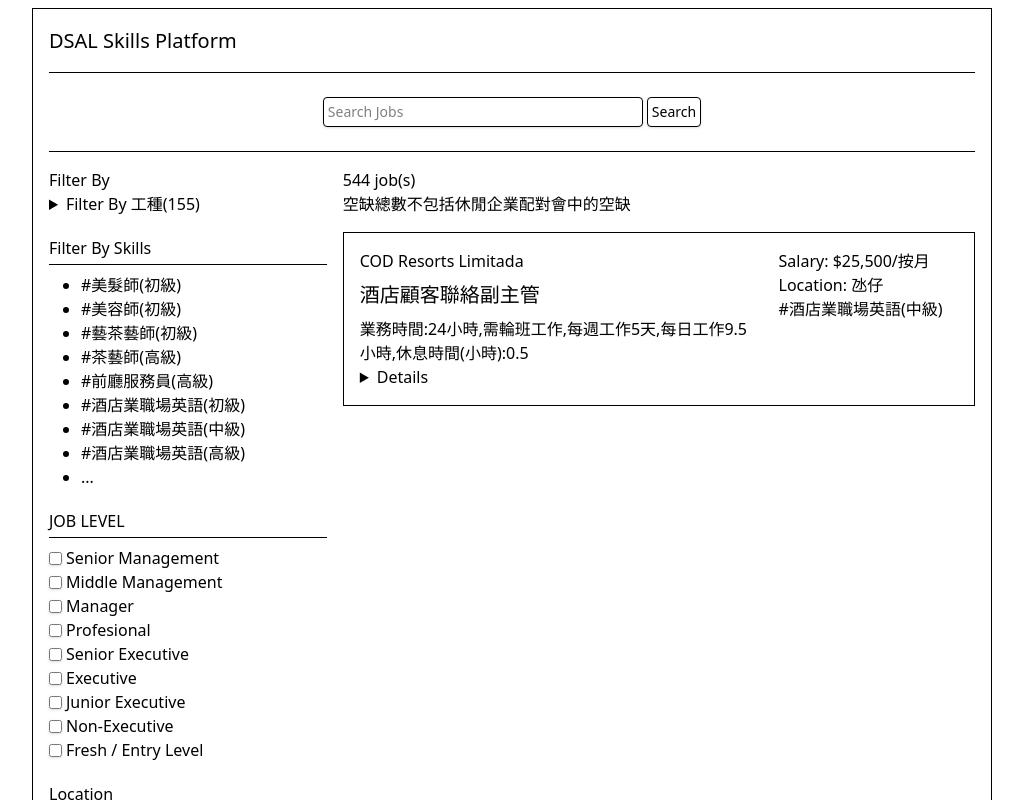
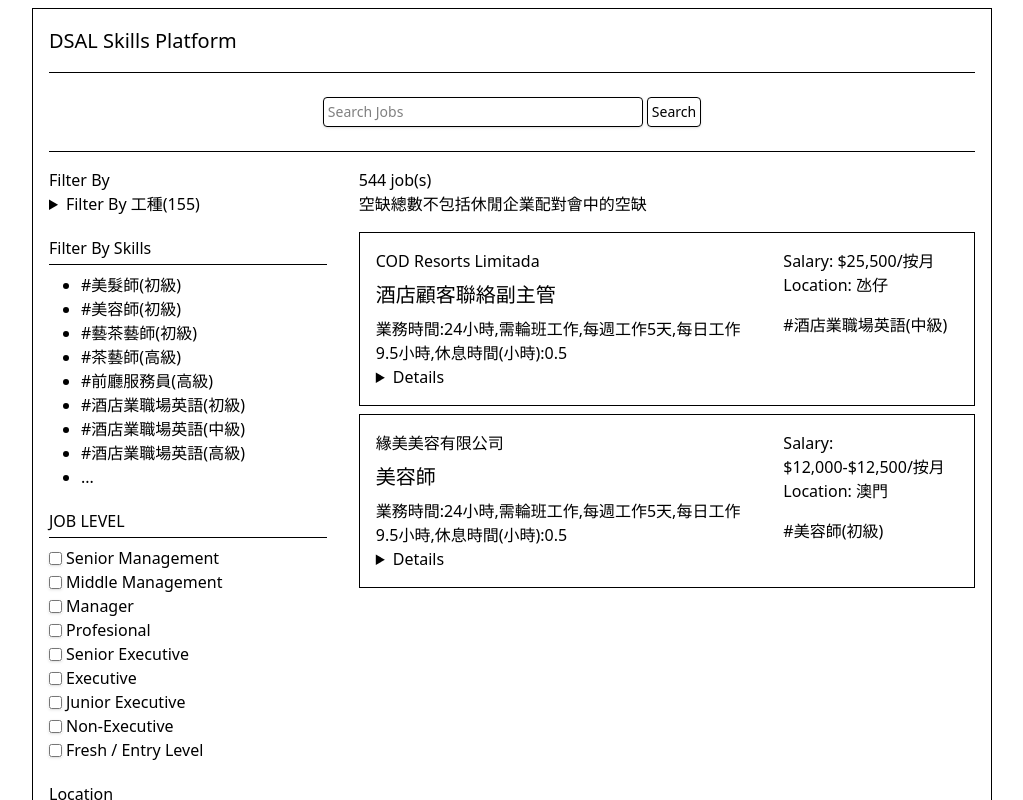
Before and after one commit to LunchBox/dsal-platform, a Vue app: page /jobs in a window 1280 px wide. Shown: the top 800 px of the page, without its empty margins (128-1151 px from the left). Built offline with nearby package versions, Linux system fonts and the light colour scheme; the HTML template or start-up script is replaced by a standard one.

Commit message:
adding jobs

```diff
--- a/src/data/jobs.ts
+++ b/src/data/jobs.ts
@@ -12,4 +12,16 @@ export const JOBS = [
       "3年相關工作經驗;具備酒店管理、旅遊管理或相關專業優先，至少2年於五星級酒店擔任酒店顧客聯絡副主管經驗",
     desc: "- 接聽客人來電，解答客人查詢及協助客人預定房間及餐飲服務。 - 與前堂部、客房部及其他部門協作，確保顧客需求得以滿足。 - 收集和分析客人反饋，提出改善建議以提高服務水平。 - 管理且確保部門流暢和高效的運作。",
   },
+  {
+    tp: "緣美美容有限公司",
+    name: "美容師",
+    salary: "$12,000-$12,500/按月",
+    location: "澳門",
+    tags: ["美容師(初級)"],
+    work_hours:
+      "業務時間:24小時,需輪班工作,每週工作5天,每日工作9.5小時,休息時間(小時):0.5",
+    edu_req: "初中教育,廣東話一般",
+    exp_req: "2年以上美容公司工作經驗",
+    desc: "提供美容服務；提供美容的專業意見予客戶；配合公司銷售美容產品；適時匯報客戶要求、與公司協商改善美容流程及設備提升；操作美容儀器；確保美容服務過程的安全",
+  },
 ];
--- a/src/views/CoursesView.vue
+++ b/src/views/CoursesView.vue
@@ -35,7 +35,7 @@ const courses = computed(() => {
       </form>
     </div>
 
-    <div class="flex gap-x-4">
+    <div class="flex gap-x-8">
       <div class="py-4" style="width: 30%">
         <section class="my-4">
           <div class="py-1 border-b mb-2">Filter By Skills</div>
--- a/src/views/HomeView.vue
+++ b/src/views/HomeView.vue
@@ -16,7 +16,7 @@ import { RouterLink } from "vue-router";
       </div>
     </form>
 
-    <div class="my-4 flex flex-wrap gap-x-4">
+    <div class="my-4 flex flex-wrap gap-x-2">
       <div class="border w-24 h-24">
         <RouterLink
           to="/courses"
--- a/src/views/JobsMatch.vue
+++ b/src/views/JobsMatch.vue
@@ -7,7 +7,7 @@ import { JOBS } from "../data/jobs";
 <template>
   <div>
     <div class="py-4 border-b">Jobs Match My Skills</div>
-    <div class="flex gap-x-4">
+    <div class="flex gap-x-8">
       <div class="py-4 pr-4" style="width: 30%">
         <div class="my-4">
           <div class="py-1 border-b mb-2">我的技能點</div>
--- a/src/views/JobsView.vue
+++ b/src/views/JobsView.vue
@@ -1,10 +1,25 @@
 <script setup lang="ts">
-import { RouterLink } from "vue-router";
+import { RouterLink, useRoute } from "vue-router";
 
 import { OCCUPATION } from "../data/occupation";
 import { SKILLS } from "../data/skills";
 
 import { JOBS } from "../data/jobs";
+import { computed } from "vue";
+
+const route = useRoute();
+
+const query = computed(() => route.query?.tag);
+
+const jobs = computed(() => {
+  const kw = "" + query.value;
+
+  if (query.value) {
+    return JOBS.filter((c) => c.name.includes(kw) || c.tags?.includes(kw));
+  } else {
+    return JOBS;
+  }
+});
 </script>
 <template>
   <div>
@@ -17,7 +32,7 @@ import { JOBS } from "../data/jobs";
       </form>
     </div>
 
-    <div class="flex gap-x-4">
+    <div class="flex gap-x-8">
       <div class="py-4" style="width: 30%">
         <div>Filter By</div>
 
@@ -136,9 +151,9 @@ import { JOBS } from "../data/jobs";
 
         <div>
           <div
-            v-for="(c, idx) in JOBS"
+            v-for="(c, idx) in jobs"
             :key="idx"
-            class="border mb-2 p-4 flex gap-x-4"
+            class="border mb-2 p-4 flex gap-x-8"
           >
             <div class="flex-1">
               <div>
@@ -186,7 +201,7 @@ import { JOBS } from "../data/jobs";
                 Location: <span>{{ c.location }}</span>
               </div>
 
-              <div>
+              <div class="mt-4">
                 <ul>
                   <li v-for="tag in c.tags">
                     <RouterLink :to="`/courses?tag=${tag}`">
--- a/src/views/SkillPassport.vue
+++ b/src/views/SkillPassport.vue
@@ -24,7 +24,7 @@ const query = computed(() => route.query?.tag);
   <div>
     <div class="py-4 border-b">My Skill Passport</div>
 
-    <div class="flex gap-x-4">
+    <div class="flex gap-x-8">
       <div class="py-4" style="width: 30%">
         <ul>
           <li>
```
